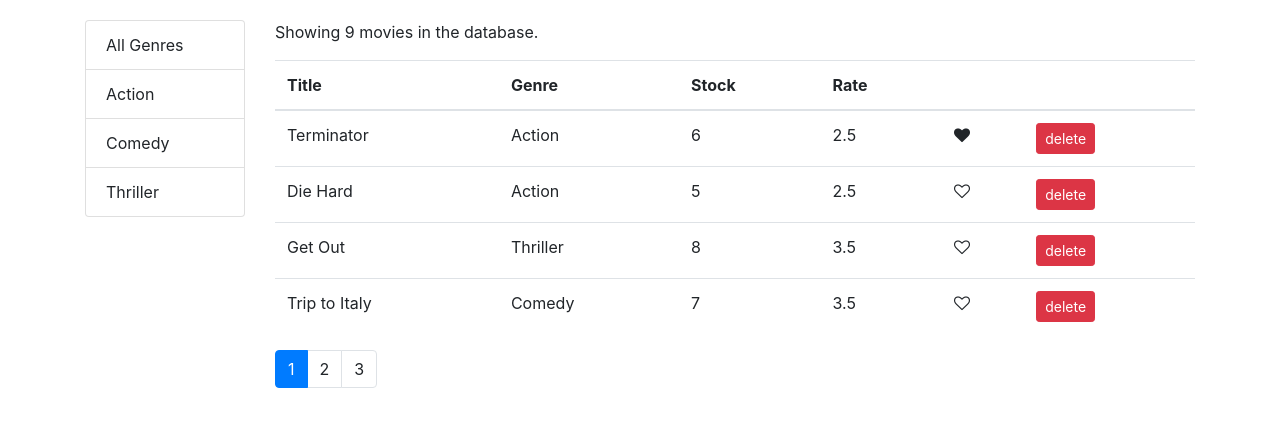
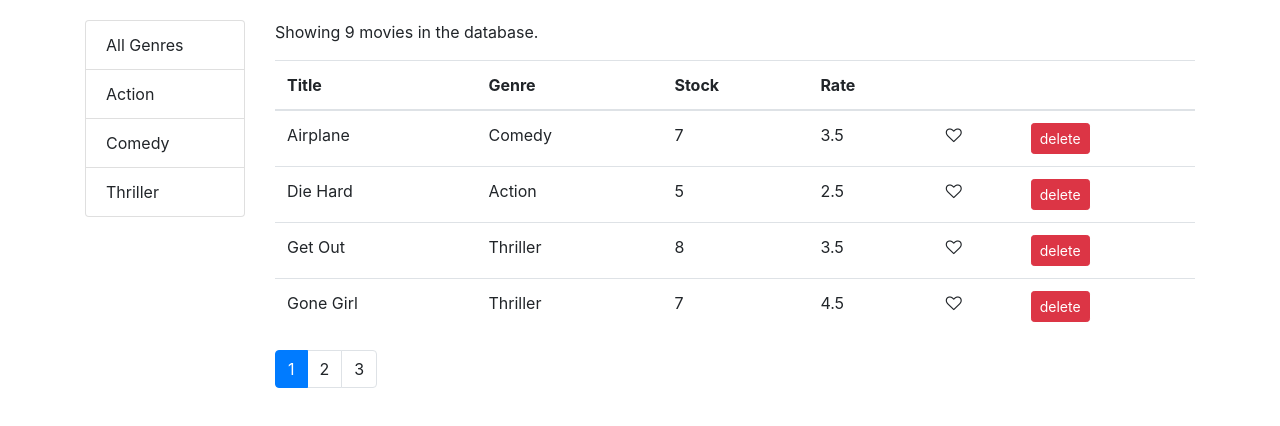
Before and after one commit to benjamin-karami/vidly, a React (Create React App) app: page / in a window 1280 px wide. Shown: the top 426 px of the page. Built offline with nearby package versions, Linux system fonts and the light colour scheme.

Commit message:
sorting & extract t-head

```diff
--- a/src/components/common/like.jsx
+++ b/src/components/common/like.jsx
@@ -1,4 +1,4 @@
-import React, { Component } from "react";
+import React from "react";
 
 const Like = props => {
   let classes = !props.liked ? "fa fa-heart-o" : "fa fa-heart";
--- /dev/null
+++ b/src/components/common/tableHeader.jsx
@@ -0,0 +1,33 @@
+import React, { Component } from "react";
+
+class TableHeader extends Component {
+  raiseSort = path => {
+    const sortColumn = { ...this.props.sortColumn };
+    if (sortColumn.path === path) {
+      sortColumn.order = sortColumn.order === "asc" ? "desc" : "asc";
+    } else {
+      sortColumn.path = path;
+      sortColumn.order = "asc";
+    }
+
+    this.props.onSort(sortColumn);
+  };
+  render() {
+    return (
+      <thead>
+        <tr>
+          {this.props.columns.map(column => (
+            <th
+              key={column.path || column.key}
+              onClick={() => this.raiseSort(column.path)}
+            >
+              {column.label}
+            </th>
+          ))}
+        </tr>
+      </thead>
+    );
+  }
+}
+
+export default TableHeader;
--- a/src/components/movies.jsx
+++ b/src/components/movies.jsx
@@ -1,21 +1,23 @@
 import React, { Component } from "react";
-import Like from "./common/like";
+import MoviesTable from "./moviesTable";
 import ListGroup from "./common/listGroup";
 import Pageination from "./common/pageination";
 import { getMovies } from "../services/fakeMovieService";
 import { getGenres } from "../services/fakeGenreService";
 import paginate from "../utils/paginate";
+import _ from "lodash";
 
 class Movies extends Component {
   state = {
     movies: [],
     genres: [],
     currentPage: 1,
-    pageSize: 4
+    pageSize: 4,
+    sortColumn: { path: "title", order: "asc" }
   };
 
   componentDidMount() {
-    const genres = [{ name: "All Genres" }, ...getGenres()];
+    const genres = [{ _id: "", name: "All Genres" }, ...getGenres()];
 
     this.setState({ movies: getMovies(), genres });
   }
@@ -41,6 +43,10 @@
     this.setState({ movies });
   };
 
+  handleSort = sortColumn => {
+    this.setState({ sortColumn });
+  };
+
   render() {
     const { length: count } = this.state.movies;
 
@@ -48,6 +54,7 @@
       pageSize,
       currentPage,
       selectedGenre,
+      sortColumn,
       movies: allMovies
     } = this.state;
 
@@ -58,7 +65,9 @@
         ? allMovies.filter(m => m.genre._id === selectedGenre._id)
         : allMovies;
 
-    const movies = paginate(filtered, currentPage, pageSize);
+    const sorted = _.orderBy(filtered, [sortColumn.path], [sortColumn.order]);
+
+    const movies = paginate(sorted, currentPage, pageSize);
     return (
       <div className="row">
         <div className="col-2">
@@ -70,42 +79,13 @@
         </div>
         <div className="col">
           <p>Showing {filtered.length} movies in the database.</p>
-          <table className="table">
-            <thead>
-              <tr>
-                <th>Title</th>
-                <th>Genre</th>
-                <th>Stock</th>
-                <th>Rate</th>
-                <th />
-                <th />
-              </tr>
-            </thead>
-            <tbody>
-              {movies.map(movie => (
-                <tr key={movie._id}>
-                  <td>{movie.title}</td>
-                  <td>{movie.genre.name}</td>
-                  <td>{movie.numberInStock}</td>
-                  <td>{movie.dailyRentalRate}</td>
-                  <td>
-                    <Like
-                      liked={movie.liked}
-                      onClick={() => this.handleLike(movie)}
-                    />
-                  </td>
-                  <td>
-                    <button
-                      onClick={() => this.handleDelete(movie)}
-                      className="btn btn-danger btn-sm"
-                    >
-                      delete
-                    </button>
-                  </td>
-                </tr>
-              ))}
-            </tbody>
-          </table>
+          <MoviesTable
+            movies={movies}
+            onDelete={this.handleDelete}
+            onLike={this.handleLike}
+            onSort={this.handleSort}
+            sortColumn={sortColumn}
+          />
           <Pageination
             itemsCount={filtered.length}
             pageSize={pageSize}
--- /dev/null
+++ b/src/components/moviesTable.jsx
@@ -0,0 +1,51 @@
+import React, { Component } from "react";
+import Like from "./common/like";
+import TableHeader from "./common/tableHeader";
+
+class MoviesTable extends Component {
+  columns = [
+    { path: "title", label: "Title" },
+    { path: "genre.name", label: "Genre" },
+    { path: "numberInStock", label: "Stock" },
+    { path: "dailyRentalRate", label: "Rate" },
+    { key: "like" },
+    { key: "delete" }
+  ];
+
+  render() {
+    const { movies, onDelete, onLike, onSort, sortColumn } = this.props;
+
+    return (
+      <table className="table">
+        <TableHeader
+          columns={this.columns}
+          sortColumn={sortColumn}
+          onSort={onSort}
+        />
+        <tbody>
+          {movies.map(movie => (
+            <tr key={movie._id}>
+              <td>{movie.title}</td>
+              <td>{movie.genre.name}</td>
+              <td>{movie.numberInStock}</td>
+              <td>{movie.dailyRentalRate}</td>
+              <td>
+                <Like liked={movie.liked} onClick={() => onLike(movie)} />
+              </td>
+              <td>
+                <button
+                  onClick={() => onDelete(movie)}
+                  className="btn btn-danger btn-sm"
+                >
+                  delete
+                </button>
+              </td>
+            </tr>
+          ))}
+        </tbody>
+      </table>
+    );
+  }
+}
+
+export default MoviesTable;
```
